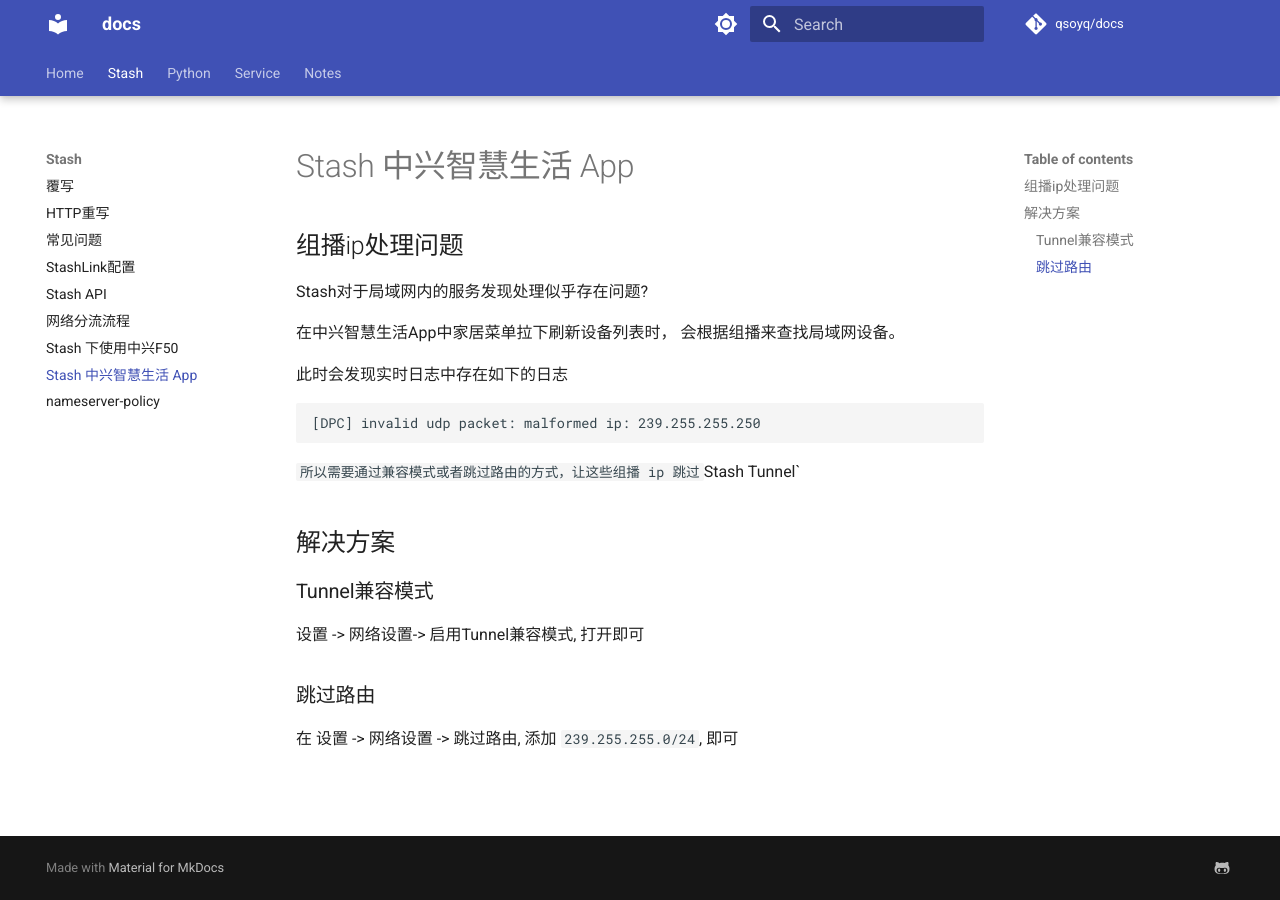
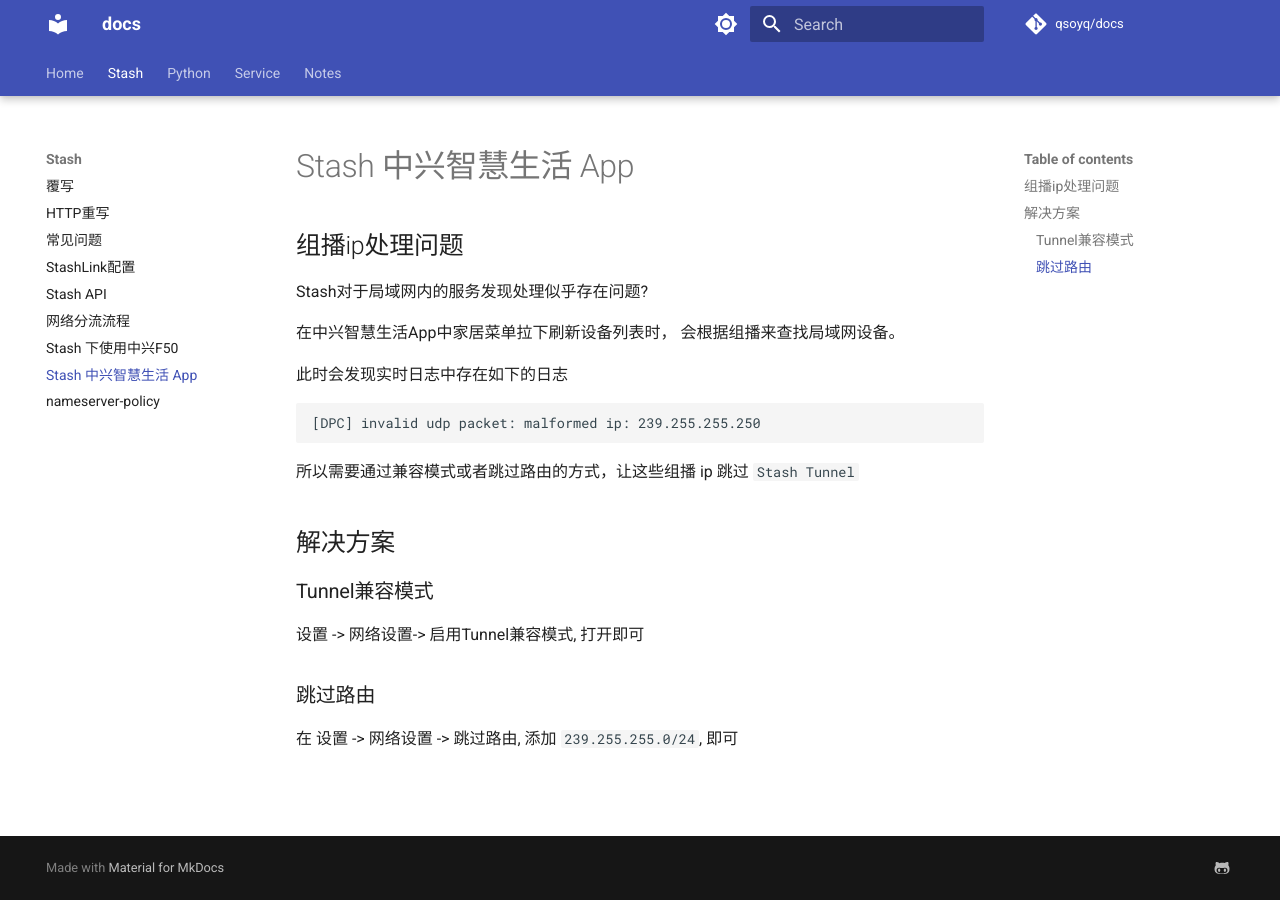
Before and after one commit to qsoyq/docs, an MkDocs documentation site: the page built from docs/Stash/ztehome.md, in a window 1280 px wide. Built offline with MkDocs 1.6.1 and Material for MkDocs 9.7.7, drawn with Linux system fonts in a browser that asks for light colours; comment, search, counter and statistics services are not loaded.

````diff
--- a/docs/Stash/ztehome.md
+++ b/docs/Stash/ztehome.md
@@ -12,7 +12,7 @@ Stash对于局域网内的服务发现处理似乎存在问题?
 [DPC] invalid udp packet: malformed ip: 239.255.255.250
 ```
 
-`所以需要通过兼容模式或者跳过路由的方式，让这些组播 ip 跳过`Stash Tunnel`
+所以需要通过兼容模式或者跳过路由的方式，让这些组播 ip 跳过 `Stash Tunnel`
 
 ## 解决方案
 
````
